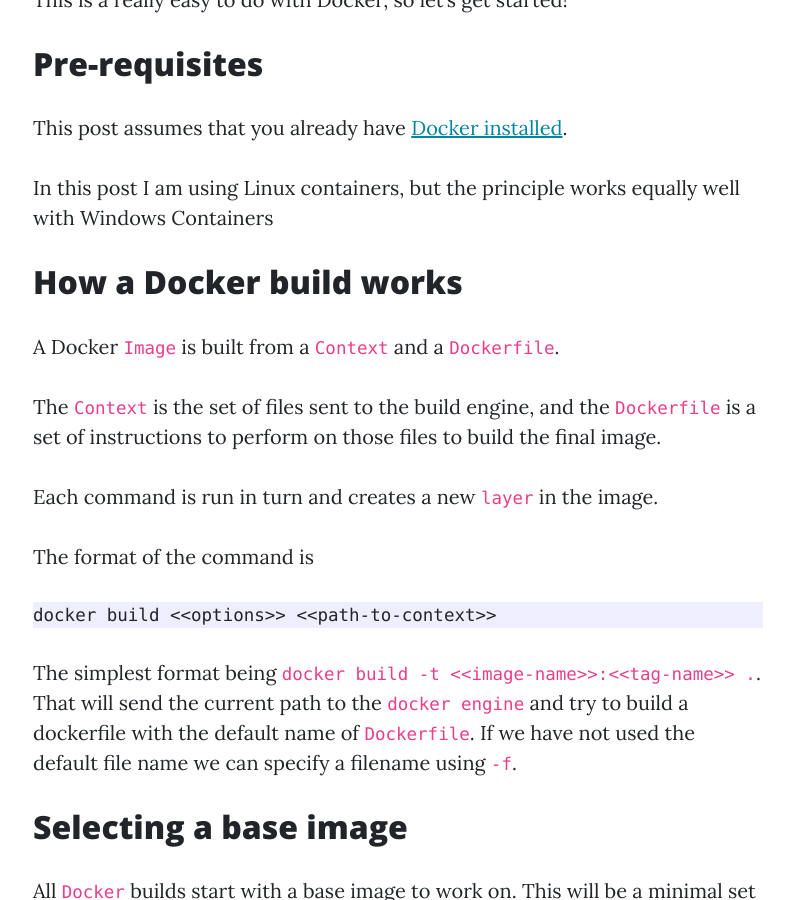
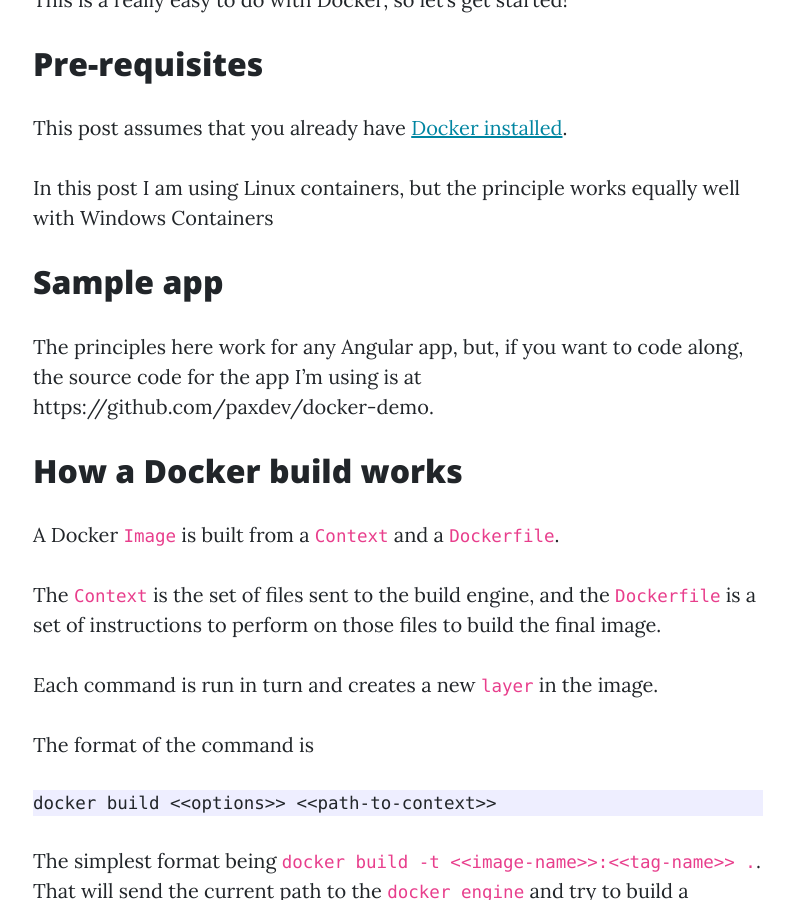
Before and after one commit to paxdev/paxdev.github.io, a Jekyll site: the page built from _posts/2021-12-03-evergreen-builds-with-docker.md, in a window 1280 px wide and 900 px high, scrolled down 1116 px. Shown: the whole window, without its empty margins (242-1036 px from the left). Built offline with Jekyll 4.4.1, drawn with Linux system fonts in a browser that asks for light colours; our own code applies the rules of GitHub Pages for plain Markdown files.

Commit message:
Add link to sample angular app

```diff
--- a/_posts/2021-12-03-evergreen-builds-with-docker.md
+++ b/_posts/2021-12-03-evergreen-builds-with-docker.md
@@ -25,6 +25,10 @@
 This post assumes that you already have [Docker installed](https://docs.docker.com/get-docker/).
 
 In this post I am using Linux containers, but the principle works equally well with Windows Containers
+
+## Sample app
+
+The principles here work for any Angular app, but, if you want to code along, the source code for the app I'm using is at https://github.com/paxdev/docker-demo.
 
 ## How a Docker build works
 
```
